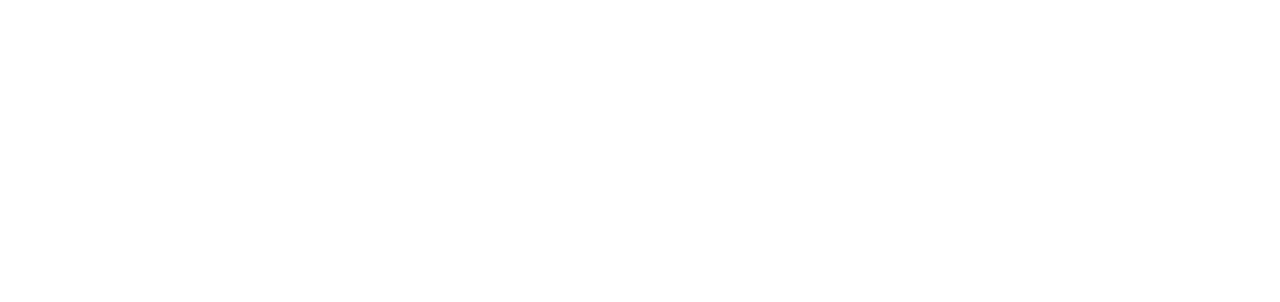
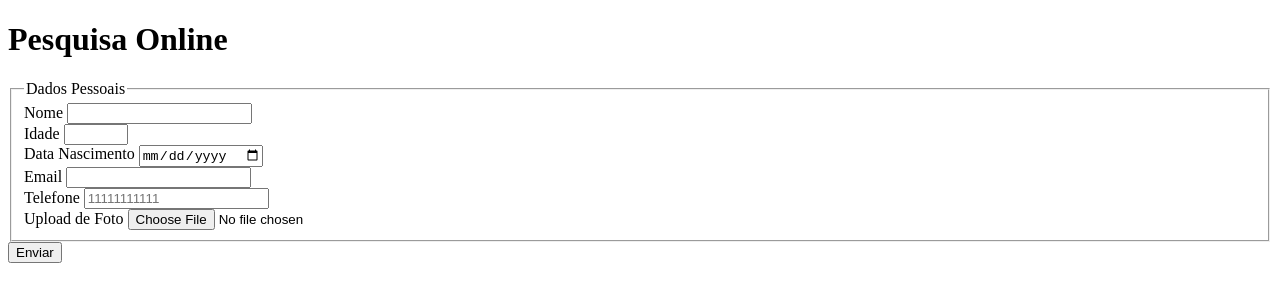
Before and after one commit to geyson12345/react, a plain HTML site: page pesquisa-culturema/index.html in a window 1280 px wide. Drawn offline with Linux system fonts and the light colour scheme.

Commit message:
Alteração na página index

```diff
--- a/pesquisa-culturema/index.html
+++ b/pesquisa-culturema/index.html
@@ -5,5 +5,45 @@
     <meta name="viewport" content="width=device-width, initial-scale=1.0" />
     <title>Pesquisa Culturama</title>
   </head>
-  <body></body>
+  <main>
+    <header>
+      <h1>Pesquisa Online</h1>
+    </header>
+
+    <section>
+      <form action="" method="get">
+        <!-- DADOS PESSOAIS -->
+
+        <fieldset>
+          <legend>Dados Pessoais</legend>
+          <label for="userName">Nome</label>
+          <input type="text" name="userName" required />
+          <br />
+          <label for="userAge">Idade</label>
+          <input type="number" name="userAge" min="12" max="100" required />
+          <br />
+          <label for="birtDate">Data Nascimento</label>
+          <input type="date" name="birtDate" />
+          <br />
+          <label for="userEmail">Email</label>
+          <input type="email" name="userEmail" required />
+          <br />
+          <label for="userNumerPhone">Telefone</label>
+          <input
+            type="tel"
+            name="userNumerPhone"
+            pattern="[0-9]{11}"
+            placeholder="11111111111"
+            required
+          />
+          <br />
+          <label for="userImage">Upload de Foto</label>
+          <input type="file" accept="image/*" name="userImage" />
+          <br />
+        </fieldset>
+
+        <button type="submit">Enviar</button>
+      </form>
+    </section>
+  </main>
 </html>
```
